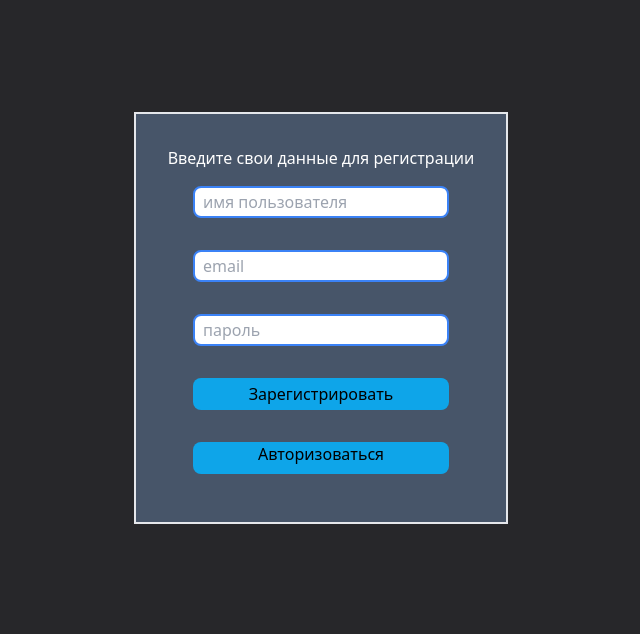
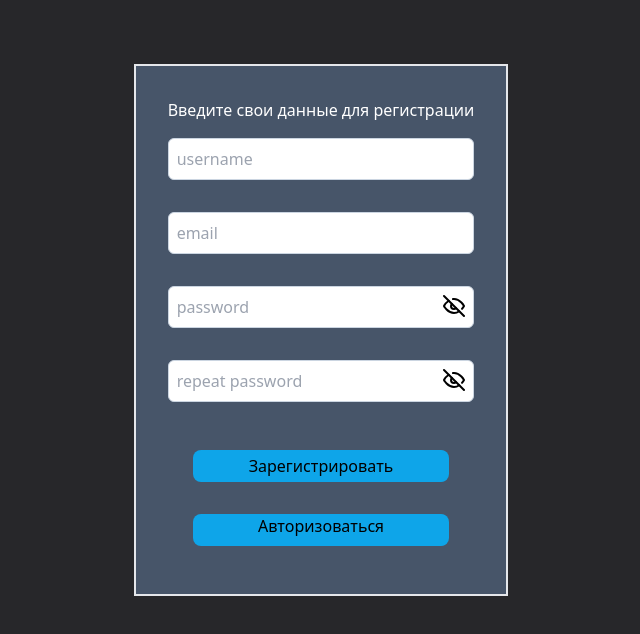
Before and after one commit to Dmitbd/contact-list, a React (Create React App) app: page /signup in a window 1280 px wide. Shown: the top 634 px of the page, without its empty margins (319-959 px from the left). Built offline with nearby package versions, Linux system fonts and the light colour scheme.

Commit message:
сделать компонент FormInput  для форм

```diff
--- a/src/App.tsx
+++ b/src/App.tsx
@@ -9,7 +9,7 @@ const App = () => {
   // объеденить слайсы логина и авторизации
 
   return (
-    <div className="bg-zinc-800 flex">
+    <div className="bg-zinc-800 flex w-full m-auto">
       <Providers />
       <EditUserFriendPopup />
       <AddUserFriendPopup />
--- /dev/null
+++ b/src/components/FormInput.tsx
@@ -0,0 +1,55 @@
+import { useState } from "react"
+import { Controller } from "react-hook-form"
+import eyeHide from '../images/eye-hide.svg'
+import eyeShow from '../images/eye-show.svg'
+
+type FormInputProps = {
+  control: any,
+  name: string,
+  placeholder: string,
+  rules: Object,
+  type?: string
+}
+
+const FormInput: React.FC<FormInputProps> = (props) => {
+
+  const { control, name, placeholder, rules, type } = props
+
+  const [inputType, setInputType] = useState(type)
+  const [icon, setIcon] = useState(eyeHide)
+
+  const handleToggleEye = () => {
+    if (inputType === 'password') {
+      setIcon(eyeShow)
+      setInputType('text')
+    } else {
+      setIcon(eyeHide)
+      setInputType('password')
+    }
+  }
+
+  return (
+    <Controller
+      control={control}
+      name={name}
+      rules={rules}
+      render={({ field: { value, onChange, onBlur }, fieldState: { error } }) => (
+        <div className="relative">
+          <input
+            className={error ? 'input input_error relative' : 'input'}
+            value={value || ''}
+            onChange={onChange}
+            onBlur={onBlur}
+            placeholder={placeholder}
+            type={inputType}
+          />
+          {name.includes("password") ? <img onClick={handleToggleEye} className="absolute top-2 right-2 w-6 h-6 cursor-pointer" src={icon}></img> : null}
+
+          {error && <span className="text_error">{error.message || 'Error'}</span>}
+        </div>
+      )}
+    />
+  )
+}
+
+export default FormInput
--- a/src/index.css
+++ b/src/index.css
@@ -27,10 +27,16 @@
     @apply w-8 h-8 bg-white text-center rounded-lg my-auto
   }
   .inputs-container {
-    @apply flex flex-col m-auto text-center p-8 max-w-sm bg-slate-600 border-solid border-2 mt-28
+    @apply flex flex-col mx-auto mt-16 text-center p-8 max-w-sm bg-slate-600 border-solid border-2
   }
-  .err-text {
-    @apply text-red-600 -mt-3
+  .input {
+    @apply py-2 pl-2 pr-8 mb-8 w-full rounded-md border border-slate-300 focus:outline-none focus:border-sky-600 focus:ring-1 focus:ring-sky-600
+  }
+  .input_error {
+    @apply border-pink-600 focus:border-pink-600 focus:ring-red-600 text-pink-600
+  }
+  .text_error {
+    @apply text-pink-600 text-start absolute left-0 bottom-2
   }
 
   .hiden {
--- a/src/pages/UserSignUp.tsx
+++ b/src/pages/UserSignUp.tsx
@@ -1,53 +1,69 @@
 import { useForm } from "react-hook-form"
 import { Link } from "react-router-dom"
 import { userSignUpAsync } from "../api/axios"
+import FormInput from "../components/FormInput"
 import { useAppDispatch } from "../hooks/hooks"
 import { IUser } from "../types/types"
+import { emailIsNotCorrect, minLengthIsSix, minLengthIsTwo, passwordDoNotMatch, requaredField } from "../utils/constants/formTextConstants"
 
 const UserSignUp: React.FC = () => {
 
   const dispatch = useAppDispatch()
-  const { register, handleSubmit, reset, formState: { errors } } = useForm<IUser>({ mode: "onBlur" })
 
-  const userSignUp = (signUpForm: IUser) => {
+  const { handleSubmit, control, reset, watch } = useForm<IUser>({ mode: 'onChange' })
+
+  const userSignUp = (signUpForm: IUser): void => {
     userSignUpAsync(signUpForm, dispatch)
     reset()
   }
 
   return (
     <div className="inputs-container">
-      <h1 className="text-center text-white">Введите свои данные для регистрации</h1>
+      <h1 className="text-center text-white mb-4">Введите свои данные для регистрации</h1>
       <form className="flex flex-col" onSubmit={handleSubmit(userSignUp)}>
 
-        <input className="input-blue" placeholder="имя пользователя"
-          {...register('username', {
-            required: true,
-            minLength: 4
-          })}
+        <FormInput
+          name="username"
+          placeholder="username"
+          control={control}
+          rules={{
+            required: requaredField,
+            minLength: { value: 2, message: minLengthIsTwo }
+          }}
         />
-        {errors?.username?.type === 'required' && <p className="err-text">Обязательное поле</p>}
-        {errors?.username?.type === 'minLength' && <p className="err-text">Минимум символов: 4</p>}
 
-        <input className="input-blue" placeholder="email"
-          {...register('email', {
-            required: true,
-            pattern: /.+@.+\..+/i,
-            minLength: 6
-          })}
+        <FormInput
+          name="email"
+          placeholder="email"
+          control={control}
+          rules={{
+            required: requaredField,
+            pattern: { value: /.+@.+\..+/i, message: emailIsNotCorrect },
+            minLength: { value: 3, message: minLengthIsSix }
+          }}
         />
-        {errors?.email?.type === 'required' && <p className="err-text">Обязательное поле</p>}
-        {errors?.email?.type === 'pattern' && <p className="err-text">Не правильный формат email</p>}
-        {errors?.email?.type === 'minLength' && <p className="err-text">Минимум символов: 6</p>}
 
-        <input className="input-blue" placeholder="пароль" type="password"
-          {...register('password', {
-            required: true,
-            minLength: 6
-          })}
+        <FormInput
+          name="password"
+          placeholder="password"
+          type="password"
+          control={control}
+          rules={{
+            required: requaredField,
+            minLength: { value: 6, message: minLengthIsSix }
+          }}
         />
-        {errors?.password?.type === 'required' && <p className="err-text">Обязательное поле</p>}
-        {errors?.password?.type === 'minLength' && <p className="err-text">Минимум символов: 6</p>}
 
+        <FormInput
+          name="repeat password"
+          placeholder="repeat password"
+          type="password"
+          control={control}
+          rules={{
+            required: requaredField,
+            validate: (value: string) => value === watch('password') || passwordDoNotMatch
+          }}
+        />
 
         <input className="btn-blue" type='submit' value='Зарегистрировать' />
         <Link className="btn-blue" to="/login">Авторизоваться</Link>
--- /dev/null
+++ b/src/utils/constants/formTextConstants.ts
@@ -0,0 +1,5 @@
+export const requaredField = 'Это обязательное поле'
+export const emailIsNotCorrect = 'Некорректный email'
+export const minLengthIsSix = 'Минимальная длинна 6 символов'
+export const minLengthIsTwo = 'Минимальная длинна 2 символов'
+export const passwordDoNotMatch = 'Пароли не совпадают'
```
Also changed, not shown: server/db.json (line endings or trailing spaces), src/images/eye-hide.svg (added), src/images/eye-show.svg (added).
